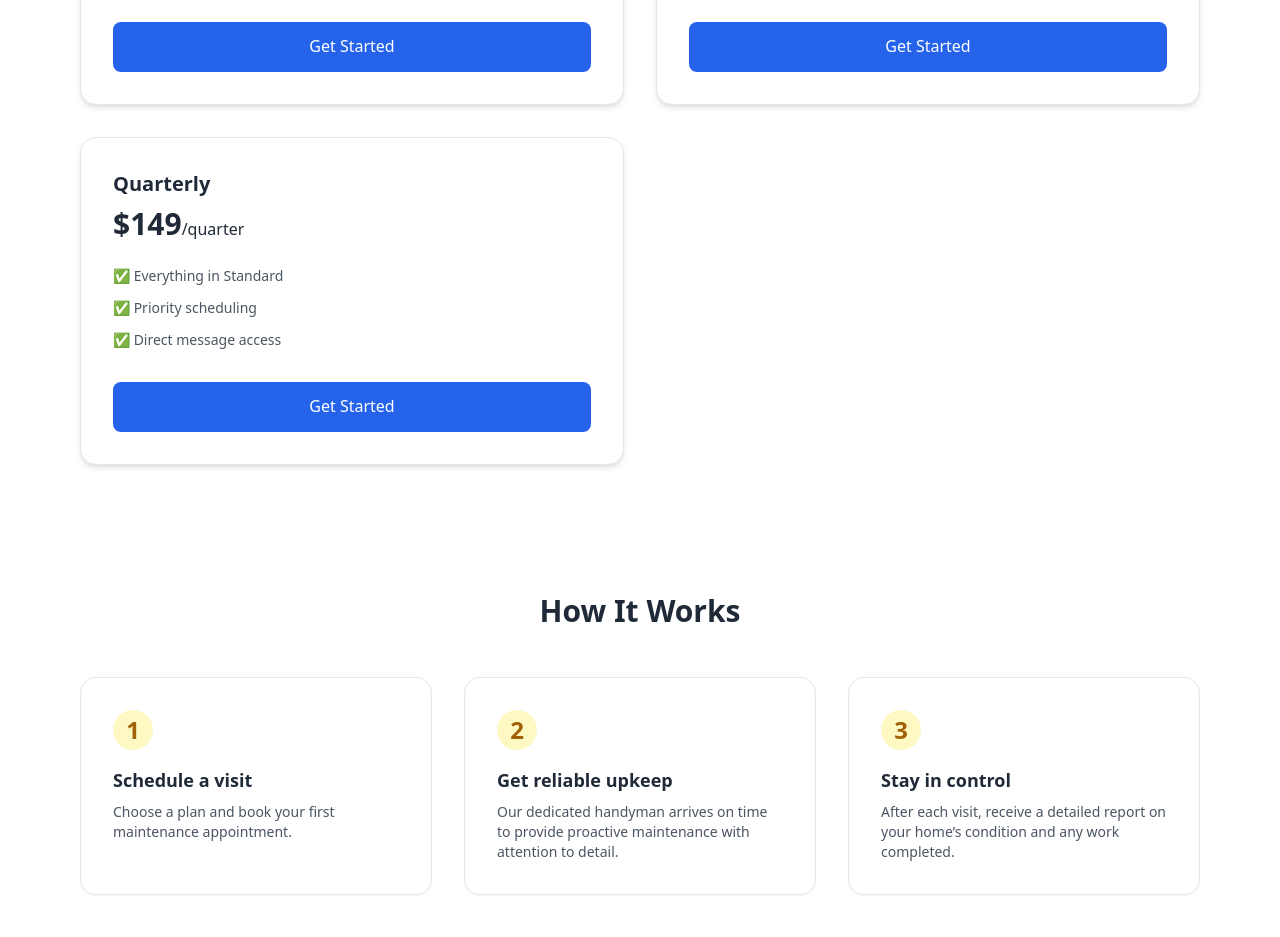
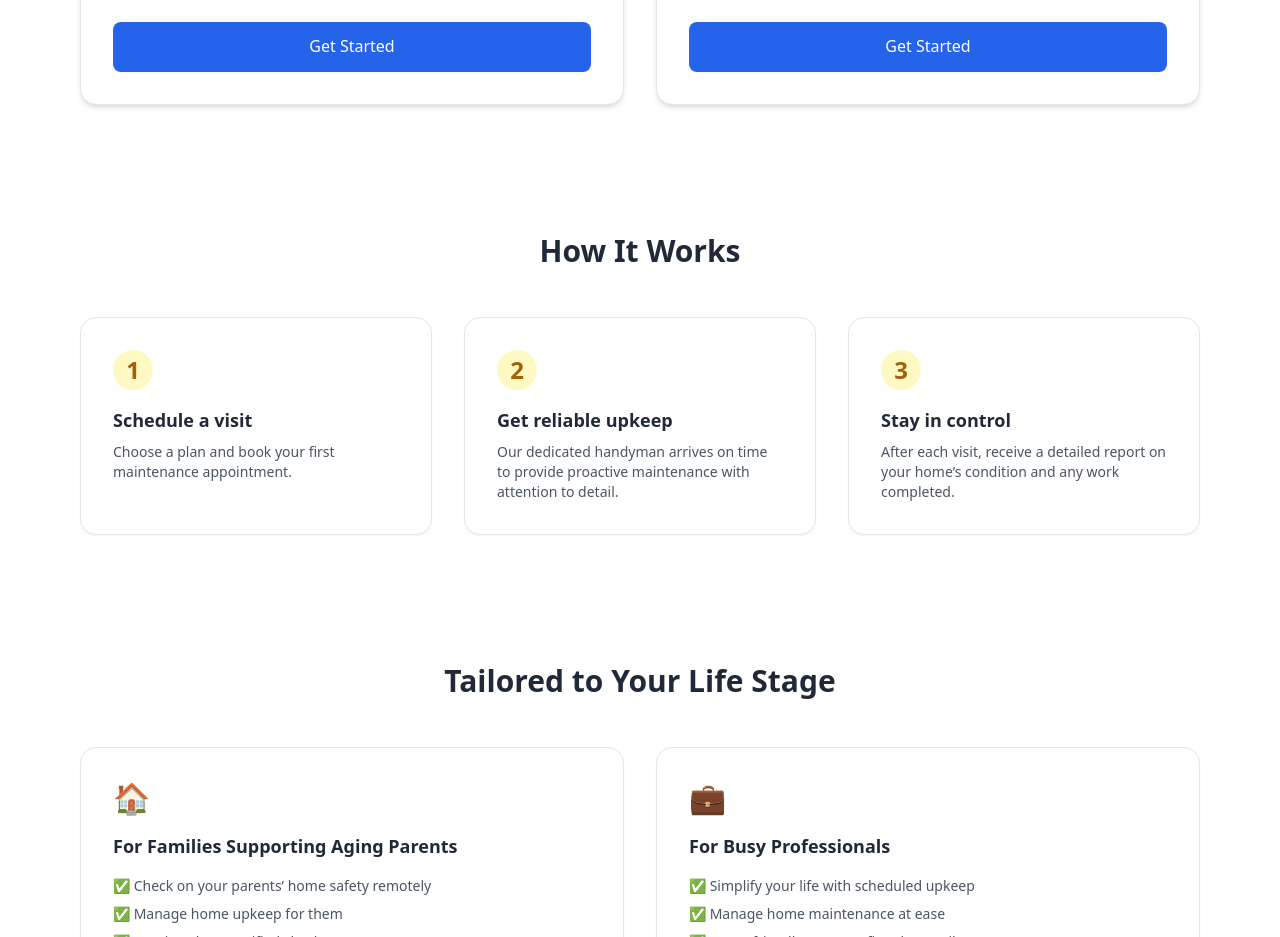
Before and after one commit to nickalodian-upkept/upkept-homepage, a Next.js app: page / in a window 1280 px wide. Shown: the part 940-1877 px from the top of the page. Built offline with nearby package versions, Linux system fonts and the light colour scheme.

Commit message:
Fix duplicate pricing card, keep one quarterly

```diff
--- a/pages/index.js
+++ b/pages/index.js
@@ -123,25 +123,8 @@ export default function Home() {
       </button>
     </div>
 
-            {/* Quarterly Plan */}
-            <div className="bg-white rounded-2xl border border-gray-200 p-8 shadow-md flex flex-col justify-between">
-              <div>
-                <h4 className="text-xl font-semibold mb-2">Quarterly</h4>
-                <p className="text-3xl font-bold mb-6">
-                  $149<span className="text-base font-medium">/quarter</span>
-                </p>
-                <ul className="space-y-3 text-gray-600 text-sm">
-                  <li>✅ Everything in Standard</li>
-                  <li>✅ Priority scheduling</li>
-                  <li>✅ Direct message access</li>
-                </ul>
-              </div>
-              <button className="mt-8 w-full bg-blue-600 text-white py-3 rounded-lg font-medium hover:bg-blue-700 transition">
-                Get Started
-              </button>
-            </div>
-          </div>
-        </section>
+  </div>
+</section>
 
         {/* How It Works */}
         <section className="mt-32 max-w-6xl mx-auto px-4 text-center">
```
